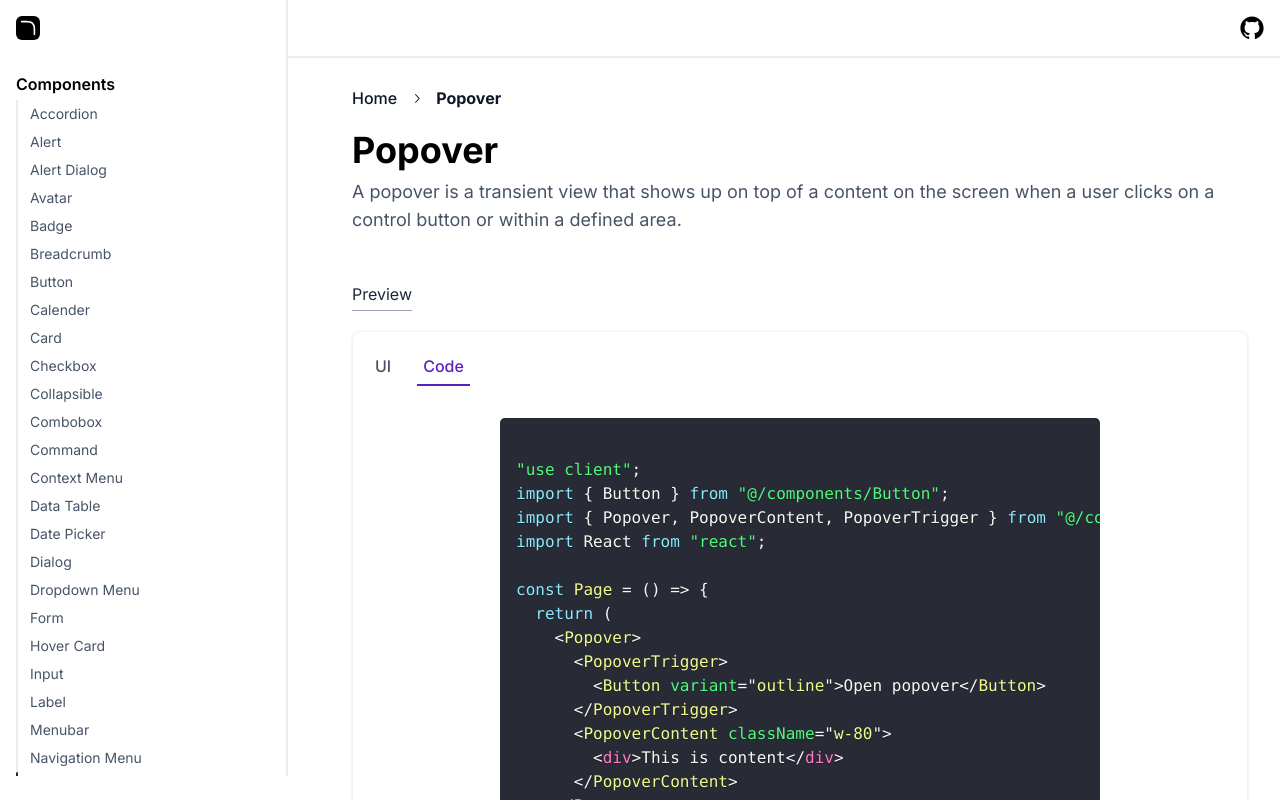
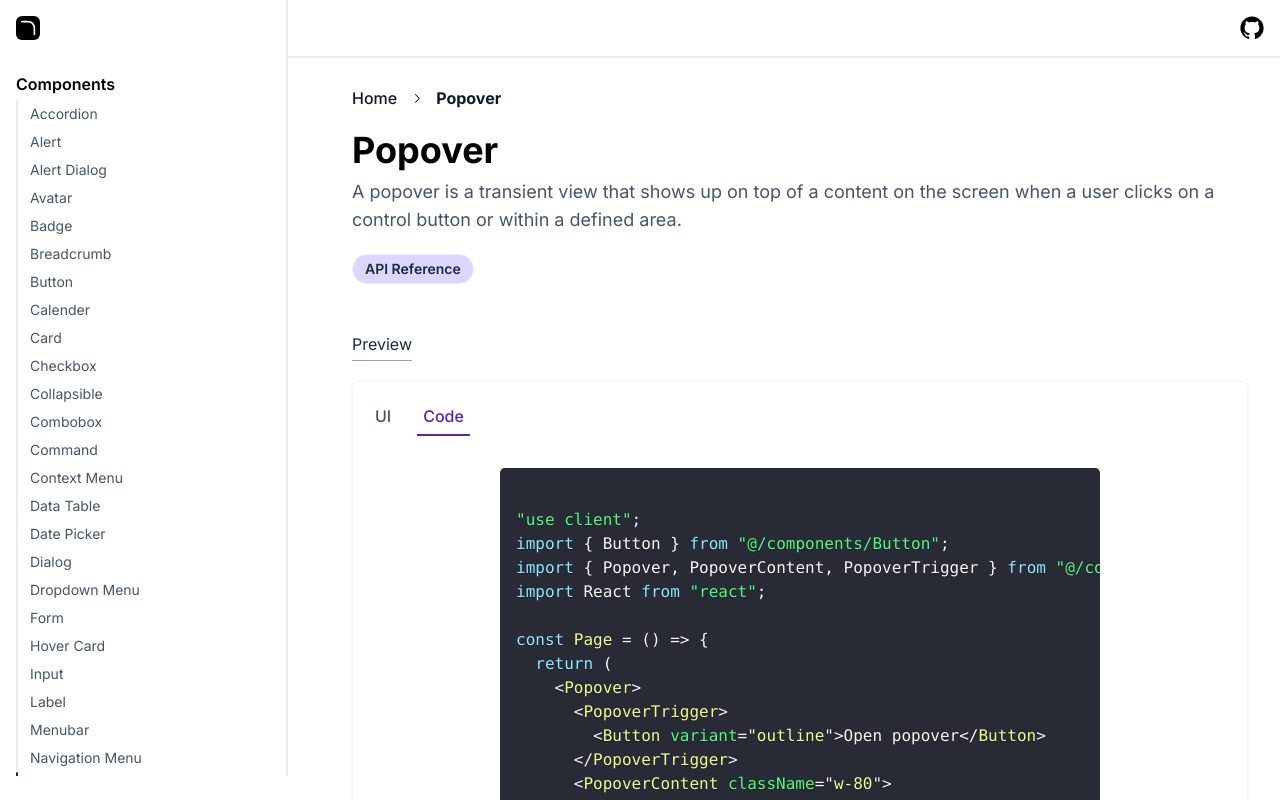
Before and after one commit to twinkalp10/open-ui, a Next.js app: page /components/popover in a window 1280 px wide. Built offline with nearby package versions, Linux system fonts and the light colour scheme.

Commit message:
Popover page UI changes added

```diff
--- a/app/components/popover/page.tsx
+++ b/app/components/popover/page.tsx
@@ -11,6 +11,8 @@ import TitleLayout from "@/components/TitleLayout";
 import PreviewLayout from "@/components/ExamplesLayout";
 import { Input } from "@/components/Input";
 import CodeBlock from "@/components/CodeLayout";
+import APIRefLayout from "@/components/APIRefLayout";
+import DependencyLayout from "@/components/DependencyLayout";
 
 const Items = [
   { label: "Home", path: "/" },
@@ -103,6 +105,9 @@ const Page = () => {
         subtitle="A popover is a transient view that shows up on top of a content on the screen when a user clicks on a control button or within a defined area."
       />
 
+      {/* API Reference */}
+      <APIRefLayout APIref="https://www.radix-ui.com/primitives/docs/components/popover#api-reference" />
+
       {/* Tabs */}
       <div className="mt-12 max-w-3xl md:max-w-4xl sm:max-w-2xl">
         <p className="text-gray-800">Preview</p>
@@ -184,6 +189,9 @@ const Page = () => {
         </div>
       </PreviewLayout>
 
+      {/* Dependencies */}
+      <DependencyLayout dependency="npm install @radix-ui/react-popover" />
+
       {/* Code */}
       <CodeBlock code={code} />
     </div>
```
